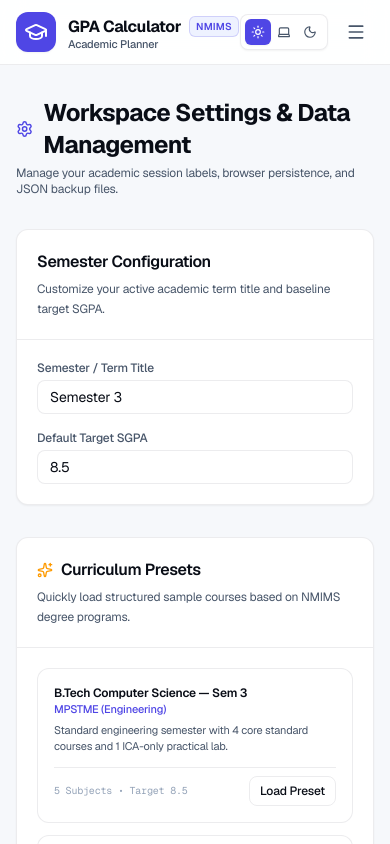
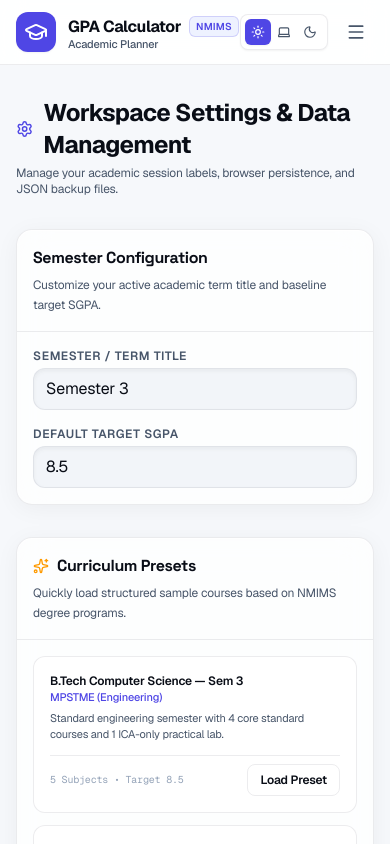
Before and after one commit to sylbornfurtado19/GPACalculator, a Next.js app: page /settings in a window 390 px wide. Shown: the top 844 px of the page. Built offline with nearby package versions, Linux system fonts and the light colour scheme.

Commit message:
feat(ui): revamp core primitives with glassmorphism, spring physics, and mobile drawer modal

```diff
--- a/src/components/ui/badge.tsx
+++ b/src/components/ui/badge.tsx
@@ -1,25 +1,29 @@
+"use client";
+
 import * as React from "react";
 import { cn } from "@/lib/utils";
 import { LetterGrade, SubjectStatus } from "@/types/academic";
 
 export interface BadgeProps extends React.HTMLAttributes<HTMLSpanElement> {
-  variant?: "default" | "success" | "warning" | "danger" | "neutral" | "outline";
+  variant?: "default" | "success" | "warning" | "danger" | "neutral" | "outline" | "cyan" | "indigo";
 }
 
 export function Badge({ className, variant = "default", children, ...props }: BadgeProps) {
   const variantStyles = {
-    default: "bg-[var(--primary-subtle)] text-[var(--primary)] border-[var(--primary)]/20",
-    success: "bg-[var(--success-bg)] text-[var(--success)] border-[var(--success)]/20",
-    warning: "bg-[var(--warning-bg)] text-[var(--warning)] border-[var(--warning)]/20",
-    danger: "bg-[var(--danger-bg)] text-[var(--danger)] border-[var(--danger)]/20",
-    neutral: "bg-[var(--bg-surface)] text-[var(--text-secondary)] border-[var(--border-color)]",
-    outline: "bg-transparent text-[var(--text-primary)] border-[var(--border-color)]",
+    default: "bg-indigo-500/10 text-indigo-600 dark:text-indigo-400 border-indigo-500/20",
+    success: "bg-emerald-500/10 text-emerald-600 dark:text-emerald-400 border-emerald-500/20",
+    warning: "bg-amber-500/10 text-amber-600 dark:text-amber-400 border-amber-500/20",
+    danger: "bg-rose-500/10 text-rose-600 dark:text-rose-400 border-rose-500/20",
+    neutral: "bg-surface-elevated text-secondary border-border-subtle",
+    outline: "bg-transparent text-primary border-border-subtle",
+    cyan: "bg-cyan-500/10 text-cyan-600 dark:text-cyan-400 border-cyan-500/20",
+    indigo: "bg-indigo-500/10 text-indigo-600 dark:text-indigo-400 border-indigo-500/20",
   };
 
   return (
     <span
       className={cn(
-        "inline-flex items-center px-2 py-0.5 rounded-md text-xs font-semibold border transition-colors",
+        "inline-flex items-center px-2 py-0.5 rounded-lg text-xs font-semibold border transition-all duration-150 select-none",
         variantStyles[variant],
         className
       )}
@@ -30,50 +34,132 @@ export function Badge({ className, variant = "default", children, ...props }: Ba
   );
 }
 
-export function GradeBadge({ grade, size = "md" }: { grade: LetterGrade; size?: "sm" | "md" | "lg" }) {
-  let variant: BadgeProps["variant"] = "neutral";
+// Letter Grade style map using the token system defined in globals.css
+const GRADE_STYLE_MAP: Record<LetterGrade, { style: React.CSSProperties; label: string }> = {
+  O: {
+    style: {
+      color: "var(--grade-o-text)",
+      backgroundColor: "var(--grade-o-bg)",
+      borderColor: "var(--grade-o-border)",
+      boxShadow: "0 0 16px -2px var(--grade-o-glow)",
+    },
+    label: "Outstanding (10)",
+  },
+  "A+": {
+    style: {
+      color: "var(--grade-aplus-text)",
+      backgroundColor: "var(--grade-aplus-bg)",
+      borderColor: "var(--grade-aplus-border)",
+      boxShadow: "0 0 16px -2px var(--grade-aplus-glow)",
+    },
+    label: "Excellent (9)",
+  },
+  A: {
+    style: {
+      color: "var(--grade-a-text)",
+      backgroundColor: "var(--grade-a-bg)",
+      borderColor: "var(--grade-a-border)",
+      boxShadow: "0 0 16px -2px var(--grade-a-glow)",
+    },
+    label: "Very Good (8)",
+  },
+  "B+": {
+    style: {
+      color: "var(--grade-bplus-text)",
+      backgroundColor: "var(--grade-bplus-bg)",
+      borderColor: "var(--grade-bplus-border)",
+      boxShadow: "0 0 16px -2px var(--grade-bplus-glow)",
+    },
+    label: "Good (7)",
+  },
+  B: {
+    style: {
+      color: "var(--grade-b-text)",
+      backgroundColor: "var(--grade-b-bg)",
+      borderColor: "var(--grade-b-border)",
+      boxShadow: "0 0 14px -2px var(--grade-b-glow)",
+    },
+    label: "Above Avg (6)",
+  },
+  C: {
+    style: {
+      color: "var(--grade-c-text)",
+      backgroundColor: "var(--grade-c-bg)",
+      borderColor: "var(--grade-c-border)",
+      boxShadow: "0 0 14px -2px var(--grade-c-glow)",
+    },
+    label: "Average (5)",
+  },
+  P: {
+    style: {
+      color: "var(--grade-p-text)",
+      backgroundColor: "var(--grade-p-bg)",
+      borderColor: "var(--grade-p-border)",
+      boxShadow: "0 0 12px -2px var(--grade-p-glow)",
+    },
+    label: "Pass (4)",
+  },
+  F: {
+    style: {
+      color: "var(--grade-f-text)",
+      backgroundColor: "var(--grade-f-bg)",
+      borderColor: "var(--grade-f-border)",
+      boxShadow: "0 0 16px -2px var(--grade-f-glow)",
+    },
+    label: "Fail (0)",
+  },
+  AB: {
+    style: {
+      color: "var(--grade-ab-text)",
+      backgroundColor: "var(--grade-ab-bg)",
+      borderColor: "var(--grade-ab-border)",
+      boxShadow: "0 0 16px -2px var(--grade-ab-glow)",
+    },
+    label: "Absent (0)",
+  },
+};
 
-  switch (grade) {
-    case "O":
-    case "A+":
-      variant = "success";
-      break;
-    case "A":
-    case "B+":
-      variant = "default";
-      break;
-    case "B":
-    case "C":
-      variant = "warning";
-      break;
-    case "P":
-      variant = "neutral";
-      break;
-    case "F":
-    case "AB":
-      variant = "danger";
-      break;
-  }
+export function GradeBadge({
+  grade,
+  size = "md",
+  className,
+}: {
+  grade: LetterGrade;
+  size?: "xs" | "sm" | "md" | "lg";
+  className?: string;
+}) {
+  const item = GRADE_STYLE_MAP[grade] || GRADE_STYLE_MAP.F;
 
   const sizeClass = {
-    sm: "px-1.5 py-0.2 text-[10px]",
-    md: "px-2 py-0.5 text-xs",
-    lg: "px-3 py-1 text-sm font-bold tracking-wider",
+    xs: "px-1.5 py-0.2 text-[10px] min-w-[24px] h-5 rounded-md",
+    sm: "px-2 py-0.5 text-[11px] min-w-[28px] h-6 rounded-md",
+    md: "px-2.5 py-1 text-xs min-w-[34px] h-7 rounded-lg",
+    lg: "px-3.5 py-1.5 text-sm min-w-[42px] h-9 rounded-xl",
   }[size];
 
   return (
-    <Badge variant={variant} className={cn("font-mono font-bold", sizeClass)}>
+    <span
+      key={grade}
+      style={item.style}
+      title={item.label}
+      className={cn(
+        "font-display inline-flex items-center justify-center font-bold border tracking-wider select-none transition-all duration-200 animate-in zoom-in-90 fade-in",
+        sizeClass,
+        className
+      )}
+    >
       {grade}
-    </Badge>
+    </span>
   );
 }
 
 export function StatusBadge({ status }: { status: SubjectStatus }) {
-  if (status === "pass") {
-    return <Badge variant="success">Pass</Badge>;
+  switch (status) {
+    case "pass":
+      return <Badge variant="success">Passed</Badge>;
+    case "fail":
+      return <Badge variant="danger">Failed</Badge>;
+    case "absent":
+      return <Badge variant="warning">Absent</Badge>;
   }
-  if (status === "absent") {
-    return <Badge variant="danger">Absent</Badge>;
-  }
-  return <Badge variant="danger">Fail</Badge>;
 }
--- a/src/components/ui/button.tsx
+++ b/src/components/ui/button.tsx
@@ -1,33 +1,38 @@
+"use client";
+
 import * as React from "react";
 import { cn } from "@/lib/utils";
 
 export interface ButtonProps extends React.ButtonHTMLAttributes<HTMLButtonElement> {
-  variant?: "primary" | "secondary" | "outline" | "danger" | "ghost";
-  size?: "sm" | "md" | "lg";
+  variant?: "primary" | "secondary" | "outline" | "danger" | "ghost" | "glow";
+  size?: "xs" | "sm" | "md" | "lg";
 }
 
 export const Button = React.forwardRef<HTMLButtonElement, ButtonProps>(
   ({ className, variant = "primary", size = "md", children, disabled, ...props }, ref) => {
     const baseStyles =
-      "inline-flex items-center justify-center font-medium rounded-lg transition-all focus-visible:outline-none focus-visible:ring-2 focus-visible:ring-offset-2 disabled:opacity-50 disabled:pointer-events-none active:scale-[0.98] cursor-pointer";
+      "relative inline-flex items-center justify-center font-semibold rounded-xl select-none transition-all duration-150 ease-out focus-visible:outline-none focus-visible:ring-2 focus-visible:ring-cyan-400 focus-visible:ring-offset-2 focus-visible:ring-offset-canvas disabled:opacity-40 disabled:pointer-events-none active:scale-[0.97] cursor-pointer";
 
     const variantStyles = {
       primary:
-        "bg-[var(--primary)] text-white hover:bg-[var(--primary-hover)] shadow-xs focus-visible:ring-[var(--primary)]",
+        "bg-indigo-600 hover:bg-indigo-500 text-white shadow-md shadow-indigo-500/20 dark:bg-cyan-500 dark:hover:bg-cyan-400 dark:text-black dark:shadow-cyan-500/20 border border-white/20",
       secondary:
-        "bg-[var(--bg-surface)] text-[var(--text-primary)] hover:bg-[var(--bg-surface-hover)] border border-[var(--border-color)] focus-visible:ring-[var(--text-secondary)]",
+        "glass-panel text-primary hover:bg-surface-elevated/80 border border-border-subtle hover:border-border-hover shadow-xs",
       outline:
-        "border border-[var(--border-color)] bg-transparent hover:bg-[var(--bg-surface)] text-[var(--text-primary)] focus-visible:ring-[var(--primary)]",
+        "border border-border-subtle hover:border-cyan-500/50 hover:bg-cyan-500/5 text-primary bg-transparent",
       danger:
-        "bg-[var(--danger)] text-white hover:opacity-90 shadow-xs focus-visible:ring-[var(--danger)]",
+        "bg-rose-600 hover:bg-rose-500 text-white shadow-md shadow-rose-500/20 border border-rose-400/30",
       ghost:
-        "bg-transparent text-[var(--text-secondary)] hover:text-[var(--text-primary)] hover:bg-[var(--bg-surface)]",
+        "bg-transparent text-secondary hover:text-primary hover:bg-surface-elevated/60",
+      glow:
+        "bg-gradient-to-r from-indigo-600 via-indigo-500 to-cyan-500 hover:from-indigo-500 hover:to-cyan-400 text-white shadow-lg shadow-indigo-500/25 border border-white/20",
     };
 
     const sizeStyles = {
-      sm: "text-xs px-2.5 py-1.5 gap-1.5",
-      md: "text-sm px-3.5 py-2 gap-2",
-      lg: "text-base px-5 py-2.5 gap-2.5",
+      xs: "text-[11px] px-2.5 py-1 gap-1 rounded-lg h-7",
+      sm: "text-xs px-3 py-1.5 gap-1.5 rounded-lg h-8",
+      md: "text-xs sm:text-sm px-4 py-2 gap-2 rounded-xl h-10 min-h-[40px]",
+      lg: "text-sm sm:text-base px-5 py-2.5 gap-2.5 rounded-2xl h-12 min-h-[48px]",
     };
 
     return (
--- a/src/components/ui/card.tsx
+++ b/src/components/ui/card.tsx
@@ -9,7 +9,7 @@ export function Card({
   return (
     <div
       className={cn(
-        "rounded-xl border border-[var(--border-color)] bg-[var(--bg-card)] shadow-xs transition-shadow duration-200",
+        "glass-panel rounded-2xl relative overflow-hidden transition-all duration-200",
         className
       )}
       {...props}
@@ -26,7 +26,7 @@ export function CardHeader({
 }: React.HTMLAttributes<HTMLDivElement>) {
   return (
     <div
-      className={cn("flex flex-col space-y-1.5 p-5 border-b border-[var(--border-subtle)]", className)}
+      className={cn("flex flex-col space-y-1.5 p-4 sm:p-5 border-b border-border-subtle", className)}
       {...props}
     >
       {children}
@@ -41,7 +41,7 @@ export function CardTitle({
 }: React.HTMLAttributes<HTMLHeadingElement>) {
   return (
     <h3
-      className={cn("text-base font-semibold leading-none tracking-tight text-[var(--text-primary)]", className)}
+      className={cn("font-display text-base font-bold tracking-tight text-primary", className)}
       {...props}
     >
       {children}
@@ -56,7 +56,7 @@ export function CardDescription({
 }: React.HTMLAttributes<HTMLParagraphElement>) {
   return (
     <p
-      className={cn("text-xs text-[var(--text-secondary)] leading-relaxed", className)}
+      className={cn("text-xs text-secondary leading-relaxed", className)}
       {...props}
     >
       {children}
@@ -70,7 +70,7 @@ export function CardContent({
   ...props
 }: React.HTMLAttributes<HTMLDivElement>) {
   return (
-    <div className={cn("p-5", className)} {...props}>
+    <div className={cn("p-4 sm:p-5", className)} {...props}>
       {children}
     </div>
   );
@@ -83,7 +83,7 @@ export function CardFooter({
 }: React.HTMLAttributes<HTMLDivElement>) {
   return (
     <div
-      className={cn("flex items-center p-5 pt-0 border-t border-[var(--border-subtle)] mt-4", className)}
+      className={cn("flex items-center p-4 sm:p-5 pt-0 border-t border-border-subtle mt-4", className)}
       {...props}
     >
       {children}
--- a/src/components/ui/input.tsx
+++ b/src/components/ui/input.tsx
@@ -17,7 +17,7 @@ export const Input = React.forwardRef<HTMLInputElement, InputProps>(
         {label && (
           <label
             htmlFor={inputId}
-            className="text-xs font-medium text-[var(--text-secondary)]"
+            className="text-xs font-semibold uppercase tracking-wider text-secondary"
           >
             {label}
           </label>
@@ -26,18 +26,21 @@ export const Input = React.forwardRef<HTMLInputElement, InputProps>(
           id={inputId}
           type={type}
           ref={ref}
+          inputMode={type === "number" ? "decimal" : props.inputMode}
           className={cn(
-            "w-full px-3 py-1.5 text-sm rounded-lg border bg-[var(--bg-card)] text-[var(--text-primary)] transition-all placeholder:text-[var(--text-muted)] focus:outline-none focus:ring-2 focus:ring-[var(--primary)] focus:border-transparent disabled:opacity-50 disabled:bg-[var(--bg-surface)]",
-            error ? "border-[var(--danger)]" : "border-[var(--border-color)]",
+            "w-full px-3 py-2 text-base sm:text-sm rounded-xl border bg-surface-elevated/70 text-primary transition-all duration-150 placeholder:text-muted focus:outline-none focus:ring-2 focus:ring-cyan-500/50 focus:border-cyan-500/60 disabled:opacity-40 disabled:pointer-events-none tabular-nums shadow-inner",
+            error
+              ? "border-rose-500/80 focus:ring-rose-500/40"
+              : "border-border-subtle hover:border-border-hover",
             className
           )}
           {...props}
         />
         {hint && !error && (
-          <span className="text-[11px] text-[var(--text-muted)]">{hint}</span>
+          <span className="text-[11px] text-muted">{hint}</span>
         )}
         {error && (
-          <span className="text-[11px] font-medium text-[var(--danger)]">{error}</span>
+          <span className="text-[11px] font-medium text-rose-500">{error}</span>
         )}
       </div>
     );
--- a/src/components/ui/modal.tsx
+++ b/src/components/ui/modal.tsx
@@ -38,51 +38,63 @@ export function Modal({
   if (!isOpen) return null;
 
   const maxWidthClass = {
-    sm: "max-w-sm",
-    md: "max-w-md",
-    lg: "max-w-lg",
-    xl: "max-w-2xl",
+    sm: "sm:max-w-sm",
+    md: "sm:max-w-md",
+    lg: "sm:max-w-lg",
+    xl: "sm:max-w-2xl",
   }[maxWidth];
 
   return (
-    <div className="fixed inset-0 z-50 flex items-center justify-center p-4">
+    <div className="fixed inset-0 z-50 flex items-end sm:items-center justify-center p-0 sm:p-4 overflow-hidden">
       {/* Backdrop */}
       <div
-        className="fixed inset-0 bg-black/60 backdrop-blur-xs transition-opacity animate-in fade-in"
+        className="fixed inset-0 bg-black/75 backdrop-blur-sm transition-opacity animate-in fade-in duration-200"
         onClick={onClose}
         aria-hidden="true"
       />
 
-      {/* Modal Dialog */}
+      {/* Modal / Mobile Drawer Sheet */}
       <div
         role="dialog"
         aria-modal="true"
         aria-labelledby="modal-title"
         className={cn(
-          "relative w-full rounded-2xl border border-[var(--border-color)] bg-[var(--bg-card)] p-6 shadow-xl transition-all z-10 max-h-[90vh] overflow-y-auto animate-in zoom-in-95",
+          "relative z-10 w-full glass-panel rounded-t-[28px] sm:rounded-3xl shadow-2xl flex flex-col max-h-[88dvh] sm:max-h-[90vh] overflow-hidden animate-in slide-in-from-bottom-8 sm:slide-in-from-bottom-0 sm:zoom-in-95 duration-200",
           maxWidthClass
         )}
       >
-        <div className="flex items-start justify-between pb-4 border-b border-[var(--border-subtle)]">
-          <div>
-            <h2 id="modal-title" className="text-lg font-semibold text-[var(--text-primary)]">
+        {/* Mobile Drag Indicator Handle */}
+        <div className="w-10 h-1 bg-slate-300 dark:bg-white/20 rounded-full mx-auto mt-2.5 mb-1 sm:hidden shrink-0" />
+
+        {/* Header */}
+        <div className="flex items-center justify-between px-5 py-4 border-b border-border-subtle shrink-0">
+          <div className="space-y-0.5 pr-2">
+            <h3
+              id="modal-title"
+              className="font-display text-base sm:text-lg font-bold text-primary tracking-tight leading-tight"
+            >
               {title}
-            </h2>
+            </h3>
             {description && (
-              <p className="mt-1 text-xs text-[var(--text-secondary)]">{description}</p>
+              <p className="text-xs text-secondary leading-relaxed">
+                {description}
+              </p>
             )}
           </div>
           <button
             type="button"
             onClick={onClose}
-            aria-label="Close dialog"
-            className="p-1 rounded-lg text-[var(--text-muted)] hover:text-[var(--text-primary)] hover:bg-[var(--bg-surface)] transition-colors cursor-pointer"
+            aria-label="Close modal"
+            className="p-1.5 rounded-xl text-secondary hover:text-primary hover:bg-surface-elevated transition-colors cursor-pointer shrink-0"
           >
             <X className="w-5 h-5" />
           </button>
         </div>
 
-        <div className="mt-4">{children}</div>
+        {/* Content Body with customized scrolling and safe area */}
+        <div className="p-5 overflow-y-auto no-scrollbar space-y-4 pb-safe flex-1">
+          {children}
+        </div>
       </div>
     </div>
   );
--- a/src/components/ui/slider.tsx
+++ b/src/components/ui/slider.tsx
@@ -1,3 +1,5 @@
+"use client";
+
 import * as React from "react";
 import { cn } from "@/lib/utils";
 
@@ -11,6 +13,7 @@ export interface SliderProps {
   className?: string;
   label?: string;
   indicatorText?: string;
+  color?: "indigo" | "cyan" | "emerald" | "amber" | "rose";
 }
 
 export function Slider({
@@ -23,22 +26,35 @@ export function Slider({
   className,
   label,
   indicatorText,
+  color = "indigo",
 }: SliderProps) {
   const percentage = Math.max(0, Math.min(100, ((value - min) / (max - min)) * 100));
+
+  const colorStyles = {
+    indigo: "accent-indigo-600 dark:accent-cyan-400 from-indigo-500 to-cyan-400",
+    cyan: "accent-cyan-500 from-cyan-500 to-sky-400",
+    emerald: "accent-emerald-500 from-emerald-500 to-teal-400",
+    amber: "accent-amber-500 from-amber-500 to-yellow-400",
+    rose: "accent-rose-500 from-rose-500 to-pink-400",
+  }[color];
 
   return (
     <div className={cn("w-full flex flex-col space-y-1.5", className)}>
       {(label || indicatorText) && (
         <div className="flex justify-between items-center text-xs">
-          {label && <span className="font-medium text-[var(--text-secondary)]">{label}</span>}
+          {label && (
+            <span className="font-medium text-secondary text-[11px] sm:text-xs">
+              {label}
+            </span>
+          )}
           {indicatorText && (
-            <span className="font-mono font-medium text-[var(--text-primary)]">
+            <span className="font-mono font-bold text-primary tabular-nums text-xs">
               {indicatorText}
             </span>
           )}
         </div>
       )}
-      <div className="relative flex items-center w-full h-5 touch-none select-none">
+      <div className="relative flex items-center w-full h-7 touch-none select-none">
         <input
           type="range"
           min={min}
@@ -46,10 +62,17 @@ export function Slider({
           step={step}
           value={value}
           disabled={disabled}
+          aria-label={label || "Slider input"}
+          aria-valuemin={min}
+          aria-valuemax={max}
+          aria-valuenow={value}
           onChange={(e) => onChange(Number(e.target.value))}
-          className="w-full h-2 bg-[var(--bg-surface)] rounded-lg appearance-none cursor-pointer accent-[var(--primary)] focus:outline-none disabled:opacity-40 disabled:cursor-not-allowed"
+          className={cn(
+            "w-full h-2 sm:h-2.5 rounded-full appearance-none cursor-pointer focus:outline-none disabled:opacity-40 disabled:cursor-not-allowed transition-all",
+            colorStyles
+          )}
           style={{
-            background: `linear-gradient(to right, var(--primary) 0%, var(--primary) ${percentage}%, var(--bg-surface) ${percentage}%, var(--bg-surface) 100%)`,
+            background: `linear-gradient(to right, rgb(99 102 241) 0%, rgb(56 189 248) ${percentage}%, var(--border-subtle) ${percentage}%, var(--border-subtle) 100%)`,
           }}
         />
       </div>
```
